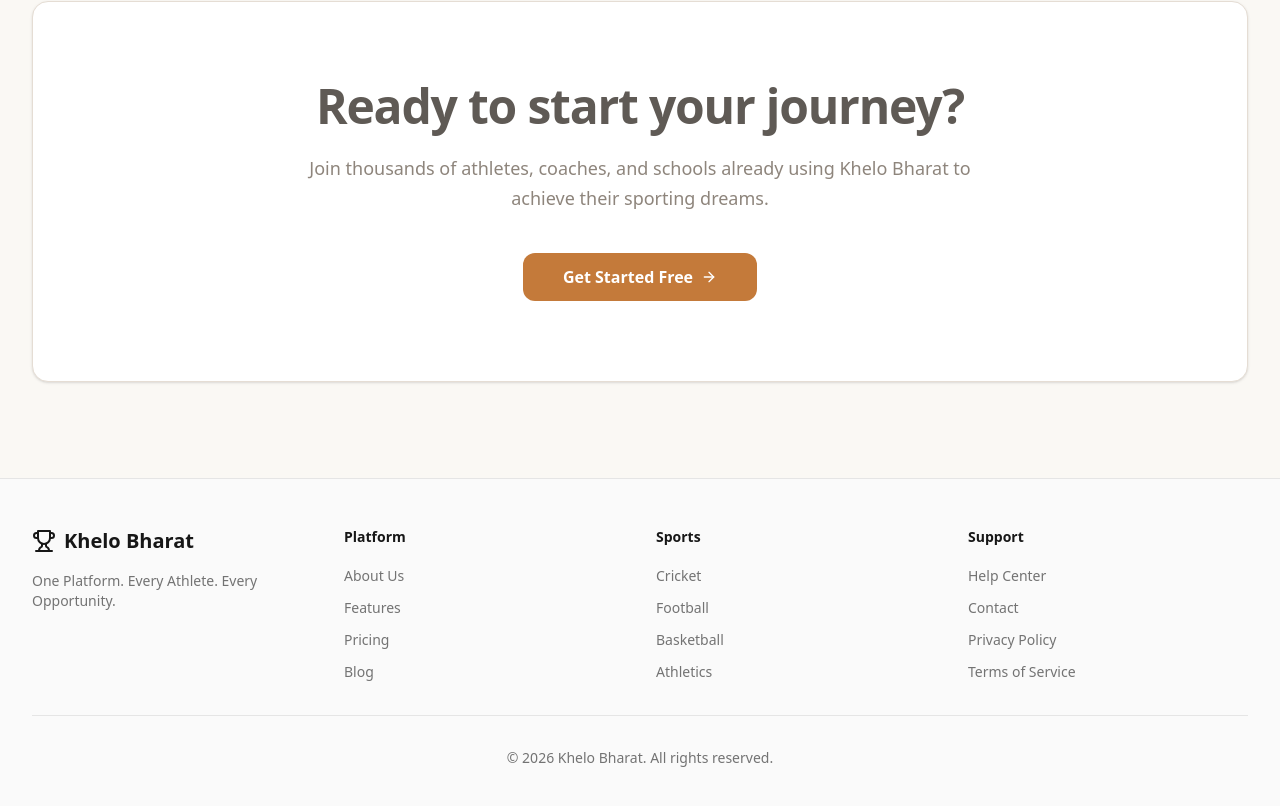
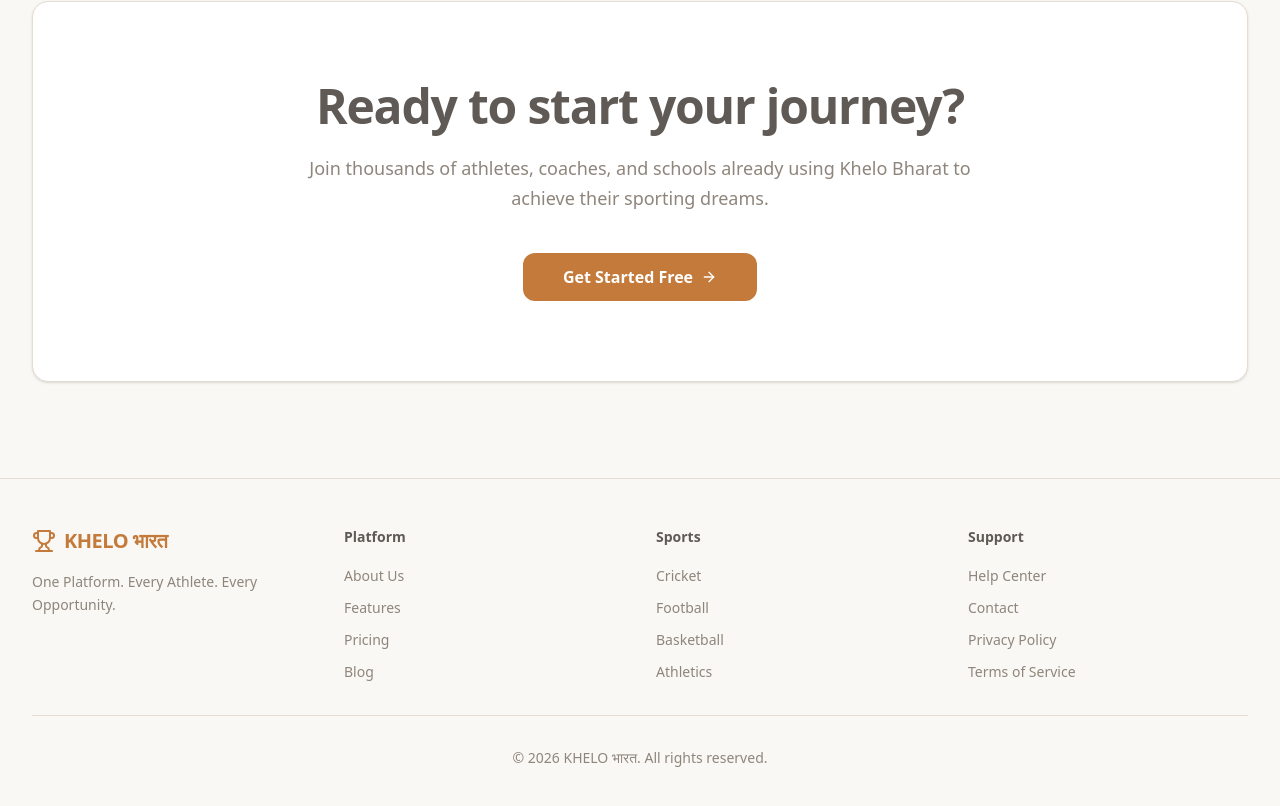
Before and after one commit to Tushardevx01/khelo-bharat, a Next.js app: page / in a window 1280 px wide. Shown: the part 5568-6374 px from the top of the page. Built offline with nearby package versions, Linux system fonts and the light colour scheme; no server answers.

Commit message:
refactor: update footer component to use semantic theme tokens and refine branding text

```diff
--- a/src/components/layout/footer.tsx
+++ b/src/components/layout/footer.tsx
@@ -24,27 +24,27 @@ const footerLinks = {
 
 export function Footer() {
   return (
-    <footer className="border-t border-neutral-200 bg-neutral-50 dark:border-neutral-800 dark:bg-neutral-950">
+    <footer className="border-t border-border bg-background">
       <div className="mx-auto max-w-7xl px-4 py-12 sm:px-6 lg:px-8">
         <div className="grid grid-cols-2 gap-8 md:grid-cols-4">
           <div className="col-span-2 md:col-span-1">
             <Link href="/" className="flex items-center gap-2">
-              <Trophy className="h-6 w-6 text-neutral-900 dark:text-white" />
-              <span className="text-xl font-bold text-neutral-900 dark:text-white">Khelo Bharat</span>
+              <Trophy className="h-6 w-6 text-primary" />
+              <span className="font-sans text-xl font-bold tracking-tight text-primary">KHELO भारत</span>
             </Link>
-            <p className="mt-4 text-sm text-neutral-500 dark:text-neutral-400">
+            <p className="mt-4 text-sm text-muted-foreground leading-relaxed">
               One Platform. Every Athlete. Every Opportunity.
             </p>
           </div>
 
           <div>
-            <h3 className="text-sm font-semibold text-neutral-900 dark:text-white">Platform</h3>
+            <h3 className="text-sm font-semibold text-foreground">Platform</h3>
             <ul className="mt-4 space-y-2">
               {footerLinks.platform.map((link) => (
                 <li key={link.href}>
                   <Link
                     href={link.href}
-                    className="text-sm text-neutral-500 hover:text-neutral-900 dark:text-neutral-400 dark:hover:text-white"
+                    className="text-sm text-muted-foreground hover:text-primary transition-colors"
                   >
                     {link.label}
                   </Link>
@@ -54,13 +54,13 @@ export function Footer() {
           </div>
 
           <div>
-            <h3 className="text-sm font-semibold text-neutral-900 dark:text-white">Sports</h3>
+            <h3 className="text-sm font-semibold text-foreground">Sports</h3>
             <ul className="mt-4 space-y-2">
               {footerLinks.sports.map((link) => (
                 <li key={link.href}>
                   <Link
                     href={link.href}
-                    className="text-sm text-neutral-500 hover:text-neutral-900 dark:text-neutral-400 dark:hover:text-white"
+                    className="text-sm text-muted-foreground hover:text-primary transition-colors"
                   >
                     {link.label}
                   </Link>
@@ -70,13 +70,13 @@ export function Footer() {
           </div>
 
           <div>
-            <h3 className="text-sm font-semibold text-neutral-900 dark:text-white">Support</h3>
+            <h3 className="text-sm font-semibold text-foreground">Support</h3>
             <ul className="mt-4 space-y-2">
               {footerLinks.support.map((link) => (
                 <li key={link.href}>
                   <Link
                     href={link.href}
-                    className="text-sm text-neutral-500 hover:text-neutral-900 dark:text-neutral-400 dark:hover:text-white"
+                    className="text-sm text-muted-foreground hover:text-primary transition-colors"
                   >
                     {link.label}
                   </Link>
@@ -86,9 +86,9 @@ export function Footer() {
           </div>
         </div>
 
-        <div className="mt-8 border-t border-neutral-200 pt-8 dark:border-neutral-800">
-          <p className="text-center text-sm text-neutral-500 dark:text-neutral-400">
-            © {new Date().getFullYear()} Khelo Bharat. All rights reserved.
+        <div className="mt-8 border-t border-border pt-8">
+          <p className="text-center text-sm text-muted-foreground">
+            © {new Date().getFullYear()} KHELO भारत. All rights reserved.
           </p>
         </div>
       </div>
```
